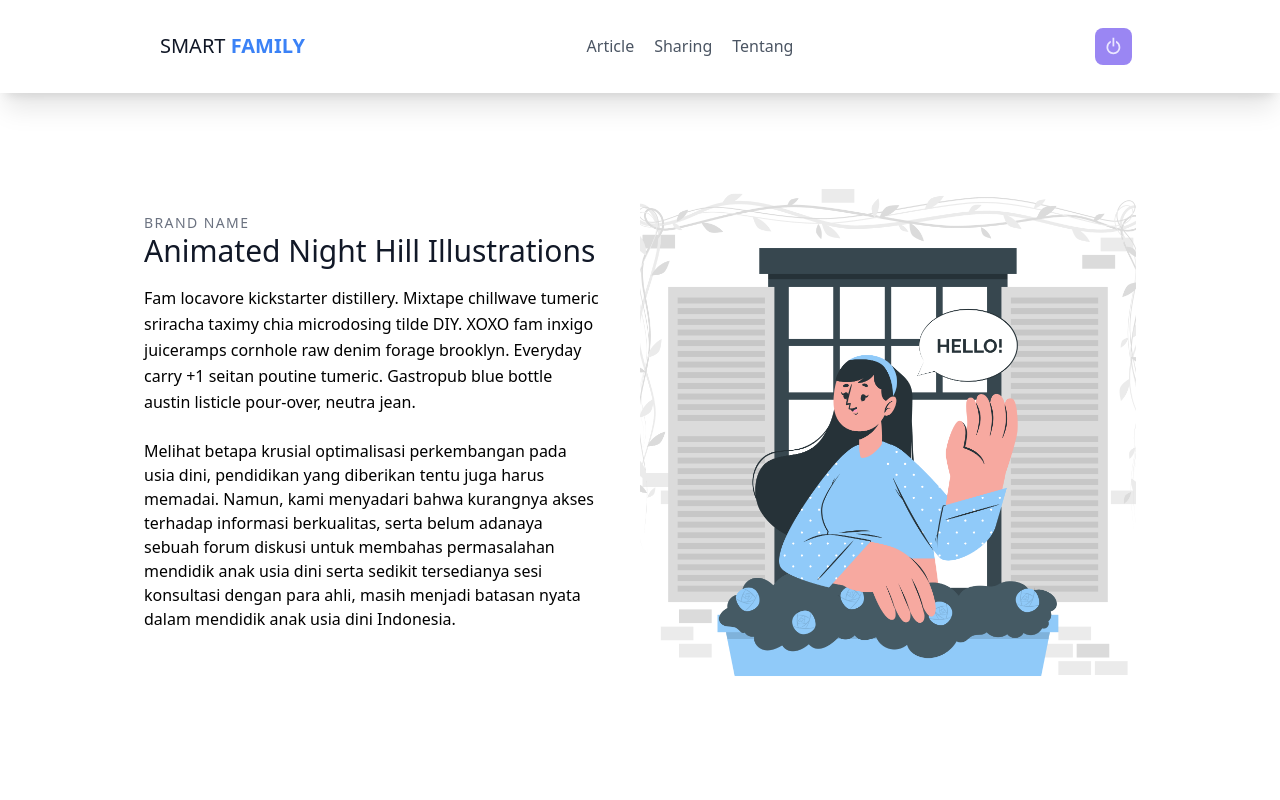
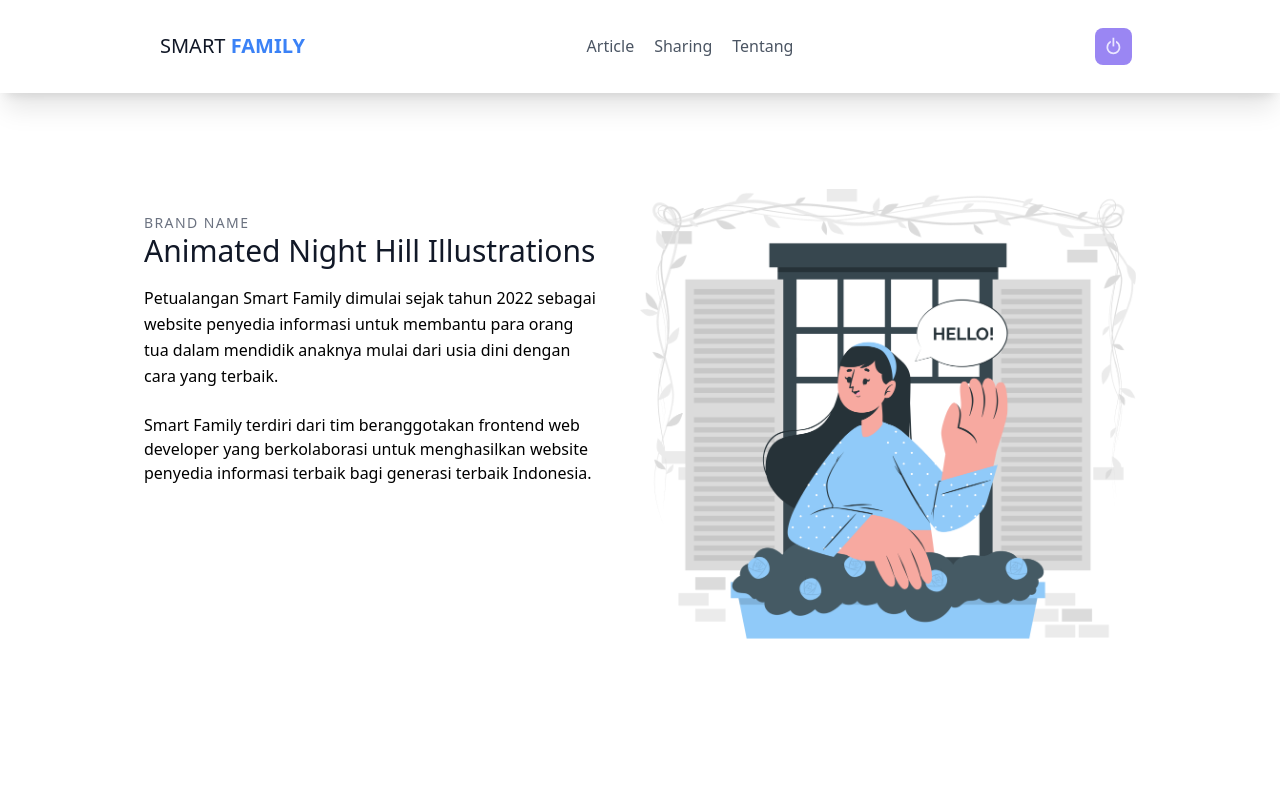
Before and after one commit to faisalalm01/frontend-parentingApp, a React (Create React App) app: page /about in a window 1280 px wide. Shown: the top 800 px of the page. Built offline with nearby package versions, Linux system fonts and the light colour scheme.

Commit message:
add to development

```diff
--- a/public/index.html
+++ b/public/index.html
@@ -24,7 +24,7 @@
       work correctly both with client-side routing and a non-root public URL.
       Learn how to configure a non-root public URL by running `npm run build`.
     -->
-    <title>React App</title>
+    <title>Smart Family</title>
   </head>
   <body>
     <noscript>You need to enable JavaScript to run this app.</noscript>
--- a/src/App.js
+++ b/src/App.js
@@ -7,7 +7,6 @@ import Footer from './components/Footer';
 import LandingPage from "./pages/LandingPage";
 import ArticlePage from './pages/ArticlePage';
 import ForumPage from './pages/ForumPage';
-import ConsultationPage from './pages/ConsultationPage';
 import AboutPage from "./pages/AboutPage";
 import DetailPage from './pages/DetailPage';
 import LoginPage from "./pages/LoginPage";
@@ -27,7 +26,6 @@ function App() {
                     <Route path='/' element={<LandingPage />} />
                     <Route path='/article' element={<ArticlePage />} />
                     <Route path='/forum' element={<ForumPage />} />
-                    <Route path='/consultation' element={<ConsultationPage />} />
                     <Route path='/about' element={<AboutPage />} />
                     <Route path='/articles/:id' element={<DetailPage />} />
                 </Routes>
--- a/src/pages/AboutPage.js
+++ b/src/pages/AboutPage.js
@@ -12,22 +12,30 @@ function AboutPage() {
       <div class="container px-5 py-24 mx-auto">
         <div class="lg:w-4/5 mx-auto flex flex-wrap">
           <div class="lg:w-1/2 w-full lg:pr-10 lg:py-6 mb-6 lg:mb-0">
-        <h2 class="text-sm title-font text-gray-500 tracking-widest">BRAND NAME</h2>
-        <h1 class="text-gray-900 text-3xl title-font font-medium mb-4">Animated Night Hill Illustrations</h1>
-        <p class="leading-relaxed mb-4">Fam locavore kickstarter distillery. Mixtape chillwave tumeric sriracha taximy chia microdosing tilde DIY. XOXO fam inxigo juiceramps cornhole raw denim forage brooklyn. Everyday carry +1 seitan poutine tumeric. Gastropub blue bottle austin listicle pour-over, neutra jean.</p>
+            <h2 class="text-sm title-font text-gray-500 tracking-widest">
+              BRAND NAME
+            </h2>
+            <h1 class="text-gray-900 text-3xl title-font font-medium mb-4">
+              Animated Night Hill Illustrations
+            </h1>
+            <p class="leading-relaxed mb-4">
+              Petualangan Smart Family dimulai sejak tahun 2022 sebagai website
+              penyedia informasi untuk membantu para orang tua dalam mendidik
+              anaknya mulai dari usia dini dengan cara yang terbaik.
+            </p>
             <div class="flex mt-6 items-center pb-5 mb-5">
               <p>
-                  Melihat betapa krusial optimalisasi perkembangan pada usia
-                  dini, pendidikan yang diberikan tentu juga harus memadai.
-                  Namun, kami menyadari bahwa kurangnya akses terhadap informasi
-                  berkualitas, serta belum adanaya sebuah forum diskusi untuk
-                  membahas permasalahan mendidik anak usia dini serta sedikit
-                  tersedianya sesi konsultasi dengan para ahli, masih menjadi
-                  batasan nyata dalam mendidik anak usia dini Indonesia.
+                Smart Family terdiri dari tim beranggotakan frontend web
+                developer yang berkolaborasi untuk menghasilkan website penyedia
+                informasi terbaik bagi generasi terbaik Indonesia.
               </p>
             </div>
           </div>
-      <img alt="ecommerce" class="lg:w-1/2 w-full lg:h-auto h-64 object-cover object-center rounded" src="./images/cuate.png"/>
+          <img
+            alt="ecommerce"
+            class="lg:w-1/2 w-full lg:h-auto h-64 object-cover object-center rounded"
+            src="./images/cuate.png"
+          />
         </div>
       </div>
 
@@ -64,8 +72,6 @@ function AboutPage() {
           </div>
         </div>
 
-
-
         <section className="captain">
           <div className="captain-head">
             <h1>Para Kapten</h1>
```
Lines whose indentation alone changed are shown as unchanged.
